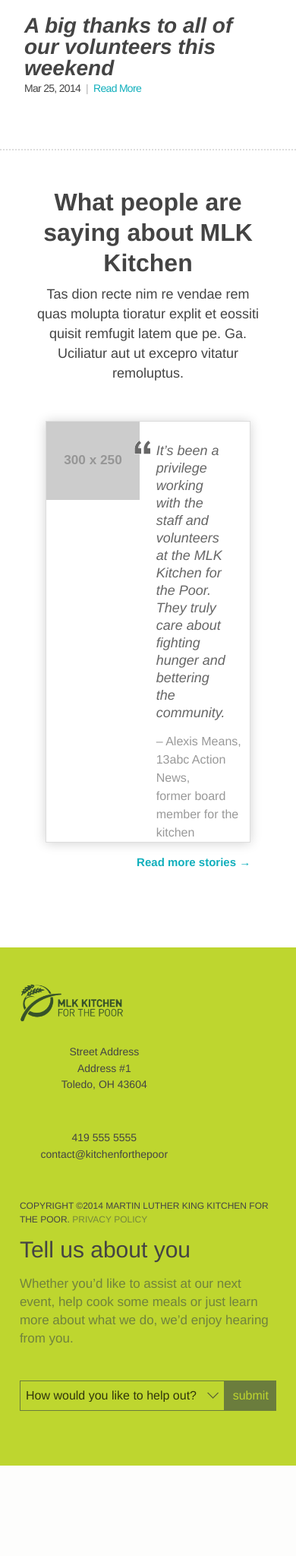
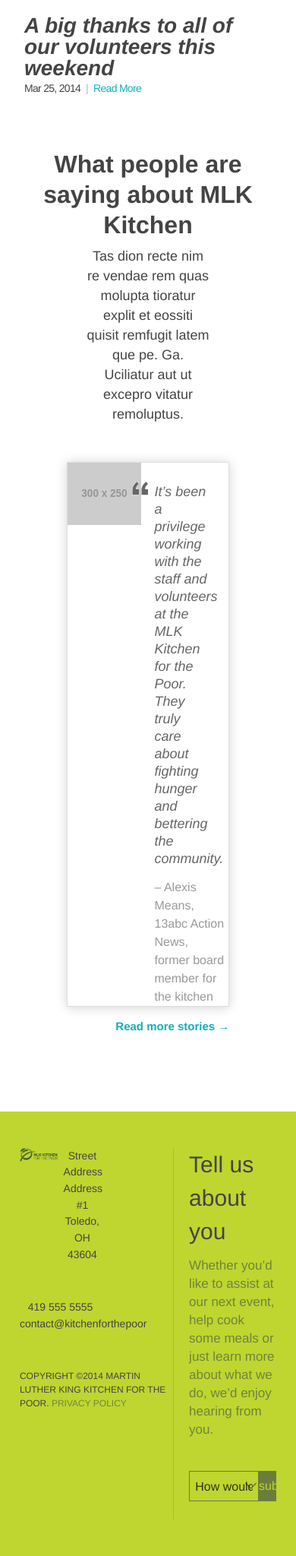
Before and after one commit to scottdeca/mlkk, a PHP site: page / in a window 390 px wide; the page is wider, and only the part inside the window is pictured. Shown: the part 2606-4654 px from the top of that part at 76% size. Before the commit the page ends 4535 px from the top of that part, so only its background shows below. Run offline with PHP 8.4, Linux system fonts and the light colour scheme; grey boxes labelled with a size stand in for pictures from a placeholder-image service; some libraries are stand-ins or nearby versions.

Commit message:
Revert "Failed attempt at footer responsiveness"
This reverts commit 82b373f5fa3235d9fad9f5578a4bd1c4edcb864d.

```diff
--- a/css/app.css
+++ b/css/app.css
@@ -1404,17 +1404,11 @@ header.navigation {
 .testimonials-homepage {
   max-width: 68em;
   margin-left: auto;
-  margin-right: auto;
-  border-top: 2px dotted #dddddd;
-  padding-top: 3em; }
+  margin-right: auto; }
   .testimonials-homepage:after {
     content: "";
     display: table;
     clear: both; }
-  @media screen and (min-width: 53.75em) {
-    .testimonials-homepage {
-      border-top: none;
-      padding-top: 0; } }
   .testimonials-homepage .inline-with-rule {
     text-align: center;
     margin-bottom: 0.5rem; }
@@ -1422,19 +1416,16 @@ header.navigation {
     text-align: center;
     font-size: 1.125rem;
     line-height: 1.625rem;
-    max-width: 90%;
+    max-width: 50%;
     margin-left: auto;
     margin-right: auto;
     margin-bottom: 3.125rem; }
-    @media screen and (min-width: 53.75em) {
-      .testimonials-homepage .description {
-        max-width: 70%; } }
   .testimonials-homepage .testimonial-box-horizontal {
     float: left;
     display: block;
     margin-right: 2.35765%;
-    width: 82.94039%;
-    margin-left: 8.5298%;
+    width: 65.88078%;
+    margin-left: 17.05961%;
     margin-bottom: 6.25rem; }
     .testimonials-homepage .testimonial-box-horizontal:last-child {
       margin-right: 0; }
@@ -1506,7 +1488,7 @@ footer {
     float: left;
     display: block;
     margin-right: 2.35765%;
-    width: 100%; }
+    width: 57.35098%; }
     footer .colophon:last-child {
       margin-right: 0; }
     footer .colophon li {
@@ -1515,32 +1497,29 @@ footer {
     footer .colophon .logo {
       float: left;
       display: block;
-      margin-right: 2.35765%;
-      width: 40.29137%;
-      margin-right: 0;
+      margin-right: 4.11092%;
+      width: 25.63506%;
       margin-bottom: 1.75rem; }
       footer .colophon .logo:last-child {
         margin-right: 0; }
     footer .colophon .address {
       float: left;
       display: block;
-      margin-right: 2.35765%;
-      width: 65.88078%;
-      margin-right: 0; }
+      margin-right: 4.11092%;
+      width: 25.63506%; }
       footer .colophon .address:last-child {
         margin-right: 0; }
     footer .colophon .phone-email {
       float: left;
       display: block;
-      margin-right: 2.35765%;
-      width: 65.88078%;
-      margin-right: 0; }
+      margin-right: 4.11092%;
+      width: 55.38104%; }
       footer .colophon .phone-email:last-child {
         margin-right: 0; }
     footer .colophon .copyright {
       float: left;
       display: block;
-      margin-right: 2.35765%;
+      margin-right: 4.11092%;
       width: 100%;
       text-transform: uppercase;
       font-size: 0.75rem; }
@@ -1554,7 +1533,9 @@ footer {
     float: left;
     display: block;
     margin-right: 2.35765%;
-    width: 100%; }
+    width: 40.29137%;
+    padding-left: 6%;
+    border-left: 1px solid rgba(87, 103, 66, 0.2); }
     footer .tell-us-more:last-child {
       margin-right: 0; }
     footer .tell-us-more h3 {
--- a/css/partials/_footer.scss
+++ b/css/partials/_footer.scss
@@ -11,7 +11,7 @@ footer {
   font-family: $ui-font-family;
 
   .colophon {
-  	 @include span-columns(12);
+  	 @include span-columns(7);
 
   	 li {
     	 font-size: rem(14);
@@ -19,23 +19,20 @@ footer {
   	 }
 
   	 .logo {
-  	  @include span-columns(5 of 12);
-  	  @include omega;
+  	  @include span-columns(2 of 7);
   	  margin-bottom: rem(28);
   	  }
 
   	 .address {
-    	 @include span-columns(8 of 12);
-    	 @include omega;
+    	 @include span-columns(2 of 7);
   	 }
 
   	 .phone-email {
-    	 @include span-columns(8 of 12);
-    	 @include omega;
+    	 @include span-columns(4 of 7);
   	 }
 
   	 .copyright {
-    	 @include span-columns(12 of 12);
+    	 @include span-columns(7 of 7);
     	 text-transform: uppercase;
     	 font-size: rem(12);
 
@@ -47,9 +44,9 @@ footer {
   }
 
   .tell-us-more {
-    @include span-columns(12);
-    //padding-left: 6%;
-    //border-left: 1px solid transparentize($footer-color, .6);
+    @include span-columns(5);
+    padding-left: 6%;
+    border-left: 1px solid transparentize($footer-color, .6);
 
     h3 {
       font-size: rem(30);
@@ -120,36 +117,8 @@ footer {
 
 
 
-  @include media($medium-screen) {
-    .colophon {
-      @include span-columns(7);
 
-      .logo {
-    	  @include span-columns(2 of 7);
-    	  margin-bottom: rem(28);
-  	  }
 
-    	 .address {
-      	 @include span-columns(2 of 7);
-    	 }
-
-    	 .phone-email {
-      	 @include span-columns(4 of 7);
-    	 }
-
-    	 .copyright {
-      	 @include span-columns(7 of 7);
-      	 text-transform: uppercase;
-      	 font-size: rem(12);
-    	 }
-      }
-
-    .tell-us-more {
-      @include span-columns(5);
-      padding-left: 6%;
-      border-left: 1px solid transparentize($footer-color, .6);
-      }
-  }
 
 
 
```
Also changed, not shown: other parts of css/app.css (+0 -57 lines).
